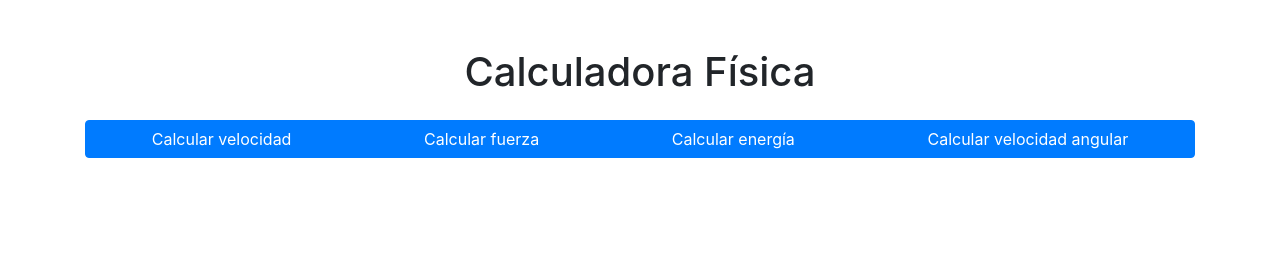
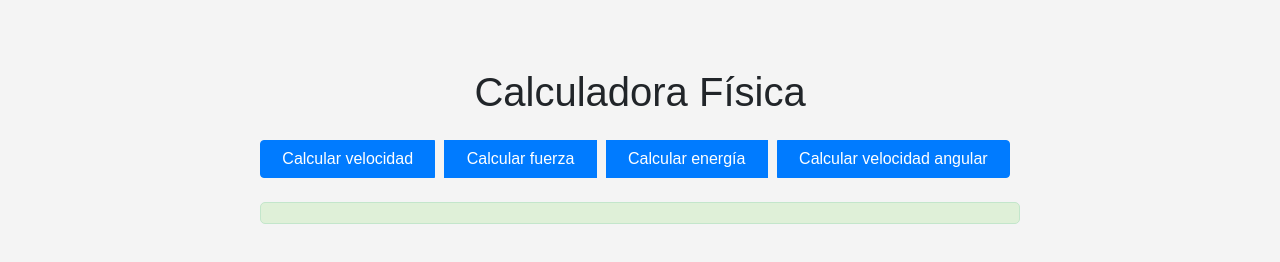
Before and after one commit to PaulGODBv/Repositorio-Clase, a plain HTML site: page index.html in a window 1280 px wide. Drawn offline with nearby package versions, Linux system fonts and the light colour scheme.

Commit message:
Elaboracion de estilos y referenciacion en el index

```diff
--- a/index.html
+++ b/index.html
@@ -5,6 +5,7 @@
 <meta name="viewport" content="width=device-width, initial-scale=1.0">
 <title>Calculadora Física</title>
 <link rel="stylesheet" href="https://stackpath.bootstrapcdn.com/bootstrap/4.5.2/css/bootstrap.min.css">
+<link rel="stylesheet" href="styles.css">
 
 </head>
 <body>
--- /dev/null
+++ b/styles.css
@@ -0,0 +1,49 @@
+/* Estilos para el cuerpo del documento */
+body {
+    font-family: Arial, sans-serif;
+    background-color: #f4f4f4;
+    margin: 0;
+    padding: 0;
+}
+
+/* Estilos para el contenedor principal */
+.container {
+    max-width: 800px;
+    margin: 0 auto;
+    padding: 20px;
+}
+
+/* Estilos para los botones */
+.btn {
+    margin-right: 10px;
+}
+
+/* Estilos para el formulario */
+.form-group {
+    margin-bottom: 15px;
+}
+
+/* Estilos para el resultado */
+#resultado {
+    margin-top: 20px;
+    padding: 10px;
+    background-color: #dff0d8;
+    border: 1px solid #c3e6cb;
+    border-radius: 5px;
+}
+
+/* Estilos para los botones de Bootstrap */
+.btn-primary {
+    background-color: #007bff;
+    border-color: #007bff;
+}
+
+.btn-primary:hover {
+    background-color: #0069d9;
+    border-color: #0062cc;
+}
+
+.btn-primary:focus,
+.btn-primary.focus {
+    box-shadow: 0 0 0 0.2rem rgba(0, 123, 255, 0.5);
+}
```
